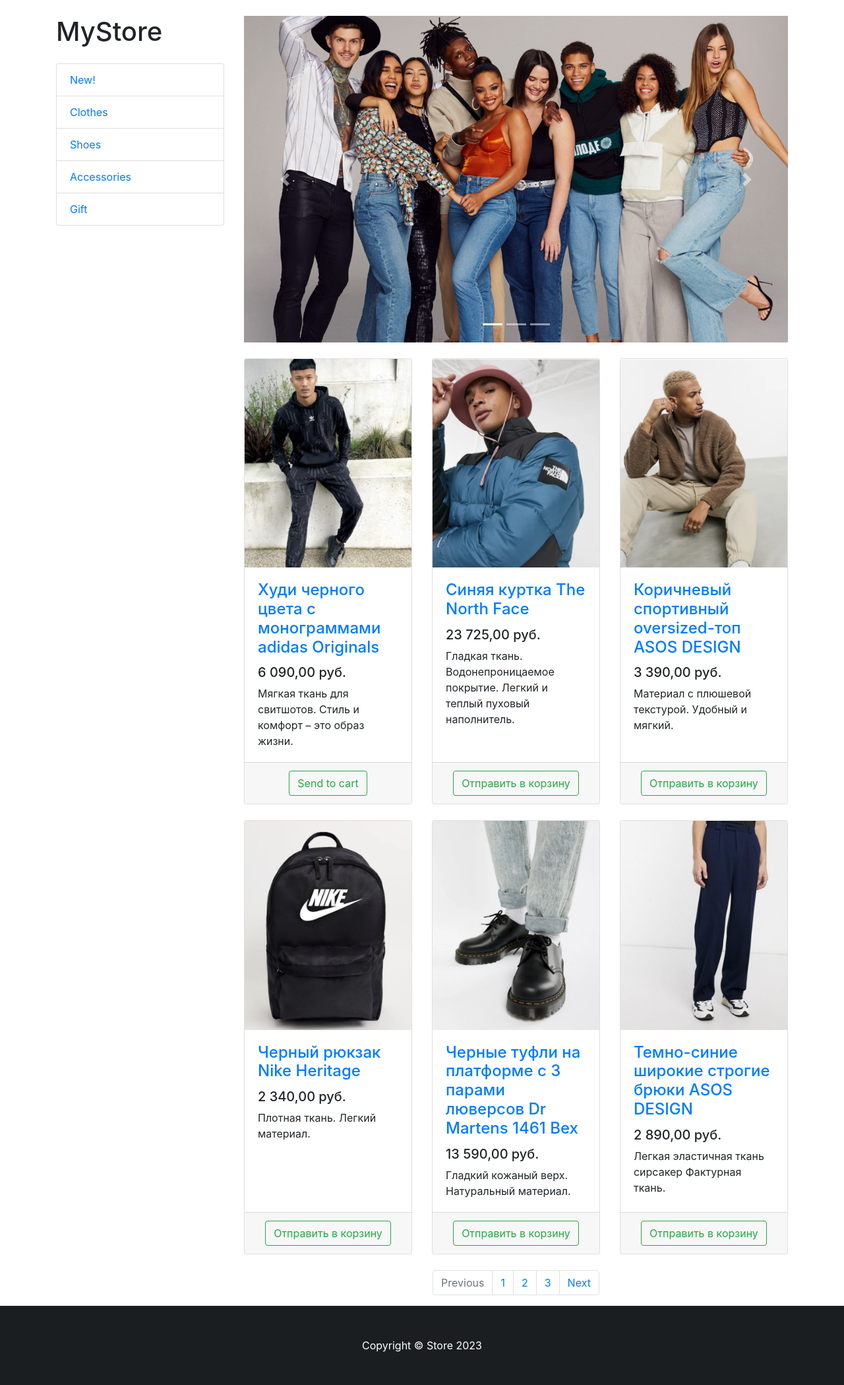
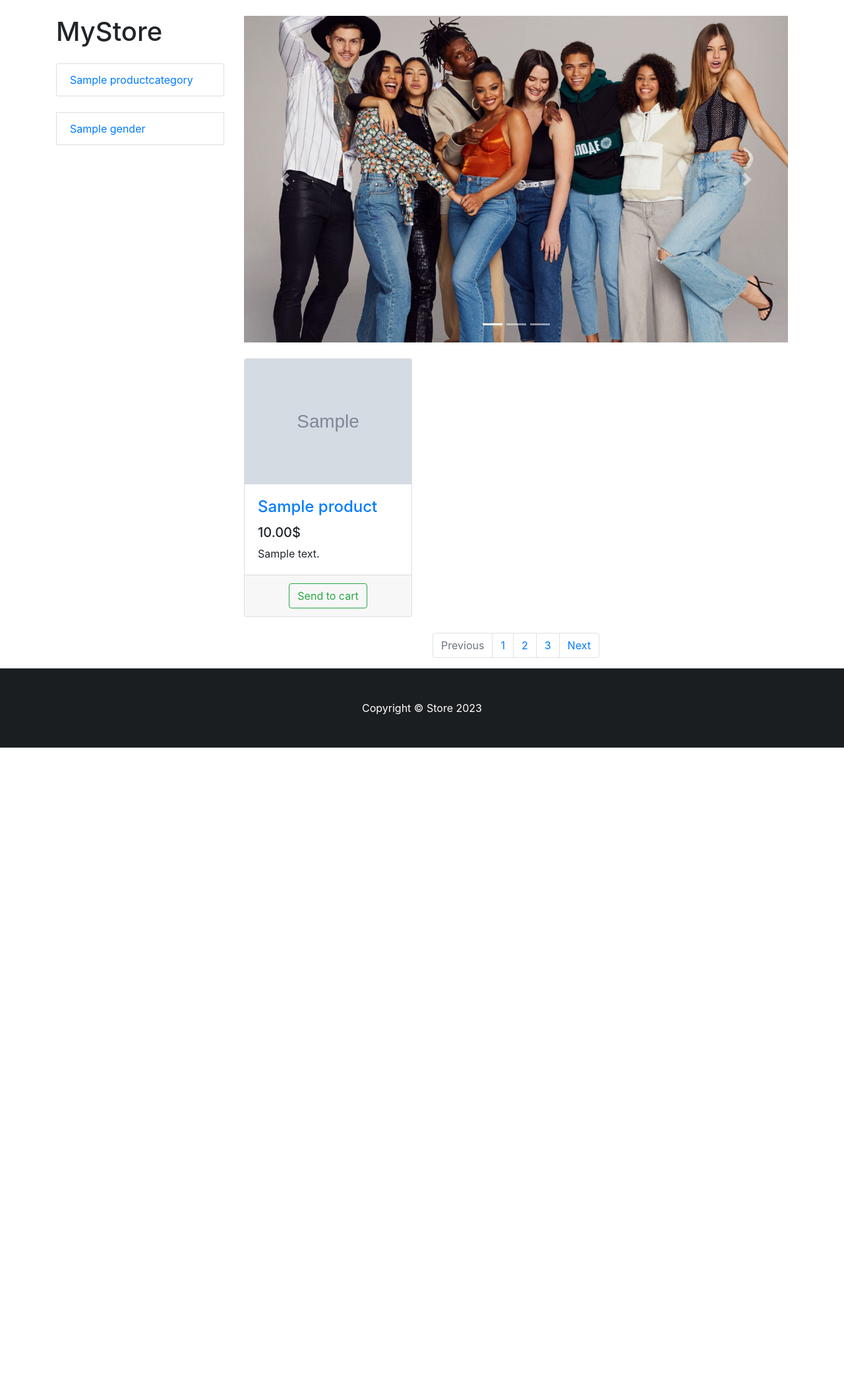
Before and after one commit to aarrtemm/mystore, a Django app: page /products/ in a window 1280 px wide. Shown: the part 56-2155 px from the top of the page at 66% size. After the commit the page ends 1189 px from the top, so only its background shows below. Run offline with Django 4.2, Linux system fonts and the light colour scheme; tables that the repository leaves empty hold one stand-in row (values such as "Sample post"); grey boxes marked "Sample" are stand-in pictures; some libraries are stand-ins or nearby versions.

Commit message:
Connectioned datebase in templates

```diff
--- a/templates/products/products.html
+++ b/templates/products/products.html
@@ -16,11 +16,15 @@
 
               <h1 class="my-4">MyStore</h1>
               <div class="list-group">
-                  <a href="#" class="list-group-item">New!</a>
-                  <a href="#" class="list-group-item">Clothes</a>
-                  <a href="#" class="list-group-item">Shoes</a>
-                  <a href="#" class="list-group-item">Accessories</a>
-                  <a href="#" class="list-group-item">Gift</a>
+                {% for category in categories %}
+                  <a href="#" class="list-group-item">{{ category.name }}</a>
+                {% endfor %}
+
+              </div>
+              <div class="my-4">
+                {% for gender in genders %}
+                    <a href="" class="list-group-item">{{ gender.name }}</a>
+                {% endfor %}
               </div>
 
           </div>
@@ -56,128 +60,27 @@
               </div>
 
               <div class="row">
-
-                  <div class="col-lg-4 col-md-6 mb-4">
+                  {% for product in products %}
+                      <div class="col-lg-4 col-md-6 mb-4">
                       <div class="card h-100">
                           <a href="#">
                               <img class="card-img-top"
-                                   src="{% static "vendor/img/products/Adidas-hoodie.png" %}"
+                                   src="{{ product.image.url }}"
                                    alt="">
                           </a>
                           <div class="card-body">
                               <h4 class="card-title">
-                                  <a href="#">Худи черного цвета с монограммами adidas Originals</a>
+                                  <a href="#">{{ product.name }}</a>
                               </h4>
-                              <h5>6 090,00 руб.</h5>
-                              <p class="card-text">Мягкая ткань для свитшотов. Стиль и комфорт – это образ жизни.</p>
+                              <h5>{{ product.price }}$</h5>
+                              <p class="card-text">{{ product.description }}</p>
                           </div>
                           <div class="card-footer text-center">
                               <button type="button" class="btn btn-outline-success">Send to cart</button>
                           </div>
                       </div>
                   </div>
-
-                  <div class="col-lg-4 col-md-6 mb-4">
-                      <div class="card h-100">
-                          <a href="#">
-                              <img class="card-img-top"
-                                   src="{% static "vendor/img/products/Blue-jacket-The-North-Face.png" %}" alt="">
-                          </a>
-                          <div class="card-body">
-                              <h4 class="card-title">
-                                  <a href="#">Синяя куртка The North Face</a>
-                              </h4>
-                              <h5>23 725,00 руб.</h5>
-                              <p class="card-text">
-                                  Гладкая ткань. Водонепроницаемое покрытие. Легкий и теплый пуховый наполнитель.
-                              </p>
-                          </div>
-                          <div class="card-footer text-center">
-                              <button type="button" class="btn btn-outline-success">Отправить в корзину</button>
-                          </div>
-                      </div>
-                  </div>
-
-                  <div class="col-lg-4 col-md-6 mb-4">
-                      <div class="card h-100">
-                          <a href="#">
-                              <img class="card-img-top"
-                                   src="{% static "vendor/img/products/Brown-sports-oversized-top-ASOS-DESIGN.png" %}"
-                                   alt="">
-                          </a>
-                          <div class="card-body">
-                              <h4 class="card-title">
-                                  <a href="#">Коричневый спортивный oversized-топ ASOS DESIGN</a>
-                              </h4>
-                              <h5>3 390,00 руб.</h5>
-                              <p class="card-text">Материал с плюшевой текстурой. Удобный и мягкий.</p>
-                          </div>
-                          <div class="card-footer text-center">
-                              <button type="button" class="btn btn-outline-success">Отправить в корзину</button>
-                          </div>
-                      </div>
-                  </div>
-
-                  <div class="col-lg-4 col-md-6 mb-4">
-                      <div class="card h-100">
-                          <a href="#">
-                              <img class="card-img-top"
-                                   src="{% static "vendor/img/products/Black-Nike-Heritage-backpack.png" %}"
-                                   alt="">
-                          </a>
-                          <div class="card-body">
-                              <h4 class="card-title">
-                                  <a href="#">Черный рюкзак Nike Heritage</a>
-                              </h4>
-                              <h5>2 340,00 руб.</h5>
-                              <p class="card-text">Плотная ткань. Легкий материал.</p>
-                          </div>
-                          <div class="card-footer text-center">
-                              <button type="button" class="btn btn-outline-success">Отправить в корзину</button>
-                          </div>
-                      </div>
-                  </div>
-
-                  <div class="col-lg-4 col-md-6 mb-4">
-                      <div class="card h-100">
-                          <a href="#">
-                              <img class="card-img-top"
-                                   src="{% static "vendor/img/products/Black-Dr-Martens-shoes.png" %}"
-                                   alt="">
-                          </a>
-                          <div class="card-body">
-                              <h4 class="card-title">
-                                  <a href="#">Черные туфли на платформе с 3 парами люверсов Dr Martens 1461 Bex</a>
-                              </h4>
-                              <h5>13 590,00 руб.</h5>
-                              <p class="card-text">Гладкий кожаный верх. Натуральный материал.</p>
-                          </div>
-                          <div class="card-footer text-center">
-                              <button type="button" class="btn btn-outline-success">Отправить в корзину</button>
-                          </div>
-                      </div>
-                  </div>
-
-                  <div class="col-lg-4 col-md-6 mb-4">
-                      <div class="card h-100">
-                          <a href="#">
-                              <img class="card-img-top"
-                                   src="{% static "vendor/img/products/Dark-blue-wide-leg-ASOs-DESIGN-trousers.png" %}"
-                                   alt="">
-                          </a>
-                          <div class="card-body">
-                              <h4 class="card-title">
-                                  <a href="#">Темно-синие широкие строгие брюки ASOS DESIGN</a>
-                              </h4>
-                              <h5>2 890,00 руб.</h5>
-                              <p class="card-text">Легкая эластичная ткань сирсакер Фактурная ткань.</p>
-                          </div>
-                          <div class="card-footer text-center">
-                              <button type="button" class="btn btn-outline-success">Отправить в корзину</button>
-                          </div>
-                      </div>
-                  </div>
-
+                  {% endfor %}
               </div>
 
               <nav aria-label="Page navigation example">
```
